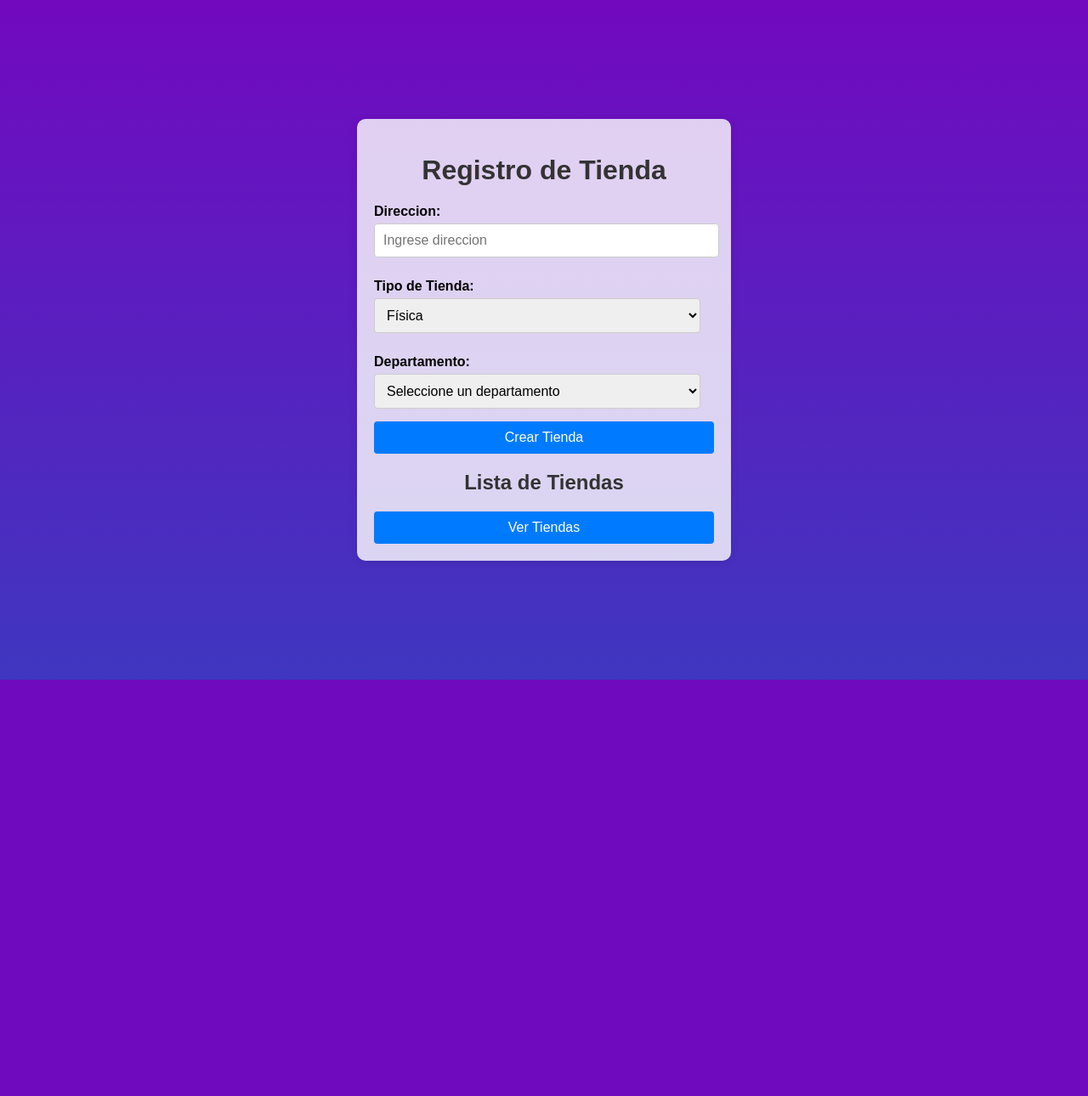
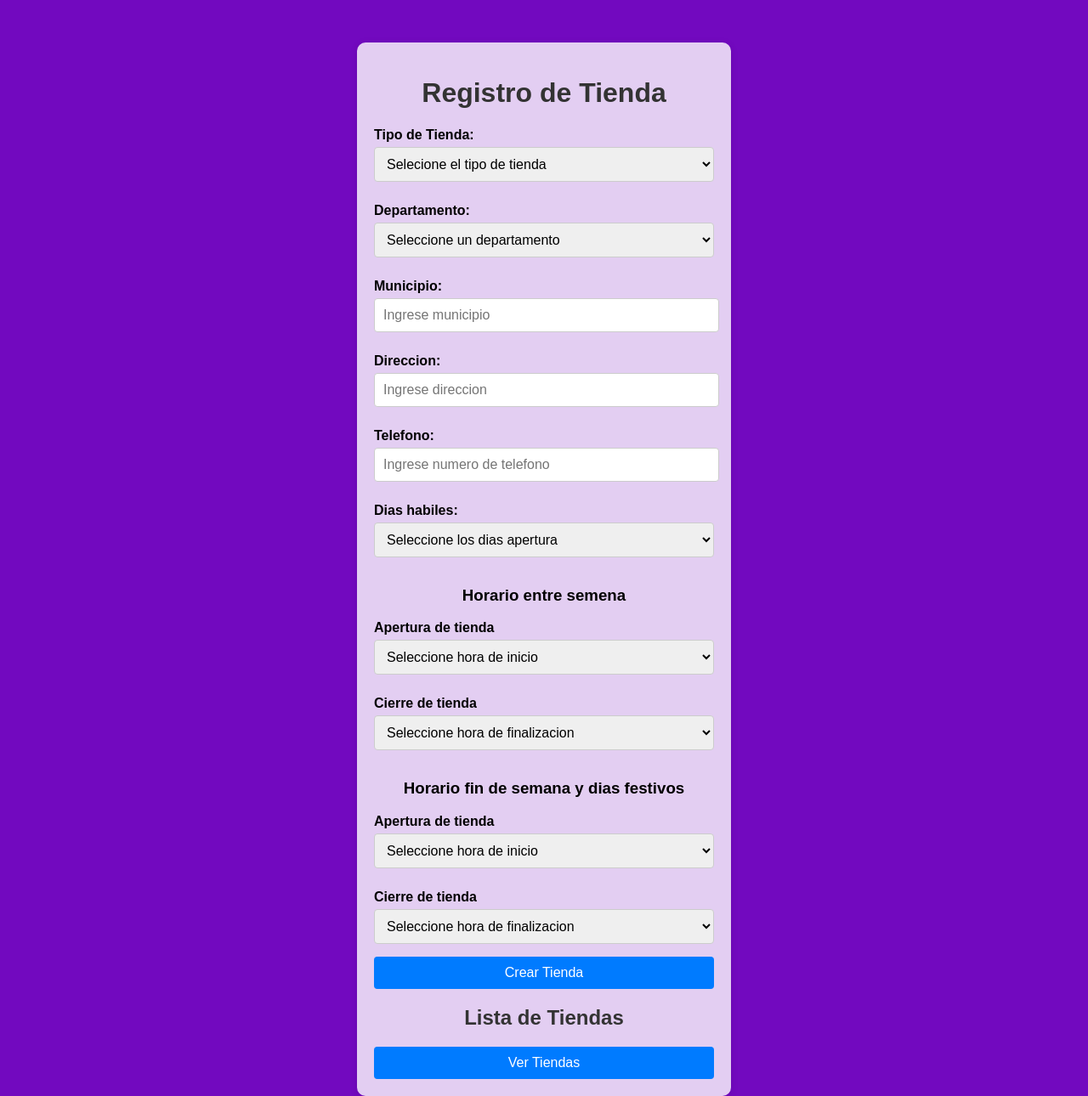
Before and after one commit to HugoFlores331/DW-FRONT-END, a PHP site: page /Vista/rTiendas.html in a window 1280 px wide. Shown: the whole page at 85% size. Before the commit the page ends 800 px from the top, so only its background shows below. Run offline with PHP 8.4, Linux system fonts and the light colour scheme.

Commit message:
mejoras formulario crear tienda

```diff
--- a/Vista/css/rTiendas.css
+++ b/Vista/css/rTiendas.css
@@ -1,23 +1,16 @@
-body
-{
+body {
     font-family: Arial, sans-serif;
-   /* background-image: url('https://img.freepik.com/foto-gratis/fondo-pantalla-patron-fondo-abstracto-grunge-dinamico-verde-foto-gratis_1340-34791.jpg'); /* Coloca aquí la ruta de tu imagen */
     background-size: cover; /* Ajusta la imagen para cubrir toda la pantalla */
     background-position: center; /* Centra la imagen de fondo */
     background-repeat: no-repeat; /* Evita que la imagen se repita */
-    display: flex;
-    justify-content: center;
-    align-items: center;
+    display: flexbox;
     height: 100vh;
     padding: 0;
     margin: 0;
-    background:linear-gradient(#7209bf,#3f37c0)
-
+    background:#7209bf;
 }
 
-
-.container
- {
+.container {
     background: rgba(255, 255, 255, 0.8); /* Fondo blanco semi-transparente para mayor legibilidad */
     padding: 20px;
     border-radius: 10px;
@@ -26,24 +19,30 @@ body
     margin: 50px auto;
 }
 
-
-
-h1, h2
-{
+h1, h2 {
     text-align: center;
     color: #333;
 }
 
-label
-{
+label {
     margin: 10px 0 5px;
     display: block;
     font-weight: bold;
 }
 
-input[type="text"], select
-{
-    width:24rem;
+h3 {
+    text-align: center;
+}
+
+input{
+    width: 24rem;
+}
+
+select{
+    width:25rem;
+}
+
+input[type="text"], select {
     padding: 10px;
     margin-bottom: 15px;
     border: 1px solid #ccc;
@@ -51,8 +50,7 @@ input[type="text"], select
     font-size: 16px;
 }
 
-input[type="submit"], button
-{
+input[type="submit"], button {
     background-color: #007bff;
     color: white;
     border: none;
@@ -63,7 +61,6 @@ input[type="submit"], button
     font-size: 16px;
 }
 
-input[type="submit"]:hover, button:hover
-{
+input[type="submit"]:hover, button:hover {
     background-color: #0056b3;
 }
--- a/Vista/rTiendas.html
+++ b/Vista/rTiendas.html
@@ -10,13 +10,10 @@
     <div class="container">
         <h1>Registro de Tienda</h1>
 
-        <form action="procesar_tienda.php" method="POST">
-            <label for="nombre">Direccion:</label>
-            <input type="text" id="nombre" name="nombre"
-              placeholder="Ingrese direccion"/>
-
+        <form >
             <label for="tipo_tienda">Tipo de Tienda:</label>
             <select id="tipo_tienda" name="tipo_tienda" required="true">
+                <option value="0">Selecione el tipo de tienda</option>
                 <option value="fisica">Física</option>
                 <option value="virtual">Virtual</option>
             </select>
@@ -45,11 +42,76 @@
                 <option value="zaqueques">Zacapa</option>
             </select>
 
+            <label for="nombre">Municipio:</label>
+                <input type="text" id="municipio" name="municipio" placeholder="Ingrese municipio"/>
+
+            <label for="nombre">Direccion:</label>
+                <input type="text" id="nombre" name="nombre" placeholder="Ingrese direccion"/>
+
+            <label for="telefono">Telefono:</label>
+                <input type="text" name="telefono" id="telefono" placeholder="Ingrese numero de telefono">
+
+            <label for="dias">Dias habiles:</label>
+                <select id="diaInicio" name="diaInicio" required>
+                    <option value="0">Seleccione los dias apertura</option>
+                    <option value="1">Lunes a Sabado</option>
+                    <option value="2">Lunes a Domingo</option>
+                </select>
+
+            <h3>Horario entre semena</h3>
+                <label for="dinicio">Apertura de tienda</label>
+                    <select id="diaInicio" name="hora" required>
+                        <option value="0">Seleccione hora de inicio</option>
+                        <option value="1">6:00 AM</option>
+                        <option value="2">7:00 AM</option>
+                        <option value="3">8:00 AM</option>
+                        <option value="4">9:00 AM</option>
+                        <option value="5">10:00 AM</option>
+                    </select>
+
+                <label for="dinicio">Cierre de tienda</label>
+                    <select id="diaInicio" name="hora" required>
+                        <option value="0">Seleccione hora de finalizacion</option>
+                        <option value="1">4:00 P.M</option>
+                        <option value="2">5:00 P.M</option>
+                        <option value="3">6:00 P.M</option>
+                        <option value="4">7:00 P.M</option>
+                        <option value="5">8:00 P.M</option>
+                        <option value="5">9:00 P.M</option>
+                    </select>
+
+            <h3>Horario fin de semana y dias festivos</h3>
+                <label for="dinicio">Apertura de tienda</label>
+                    <select id="diaInicio" name="dia" required>
+                        <option value="0">Seleccione hora de inicio</option>
+                        <option value="1">6:00 AM</option>
+                        <option value="2">7:00 AM</option>
+                        <option value="3">8:00 AM</option>
+                        <option value="4">9:00 AM</option>
+                        <option value="5">10:00 AM</option>
+                        <option value="6">11:00 AM</option>
+                    </select>
+
+                <label for="dinicio">Cierre de tienda</label>
+                    <select id="diaInicio" name="hora" required>
+                        <option value="0">Seleccione hora de finalizacion</option>
+                        <option value="1">12:00 P.M</option>
+                        <option value="2">1:00 P.M</option>
+                        <option value="3">2:00 P.M</option>
+                        <option value="4">3:00 P.M</option>
+                        <option value="5">4:00 P.M</option>
+                        <option value="6">5:00 P.M</option>
+                        <option value="7">6:00 P.M</option>
+                        <option value="8">7:00 P.M</option>
+                        <option value="9">8:00 P.M</option>
+                        <option value="10">9:00 P.M</option>
+                    </select>
+
             <input type="submit" value="Crear Tienda">
         </form>
 
         <h2>Lista de Tiendas</h2>
-        <button onclick="location.href='#'">Ver Tiendas</button>
+            <button onclick="location.href='listadoTiendas.html'">Ver Tiendas</button>
 
     </div>
 </body>
```
